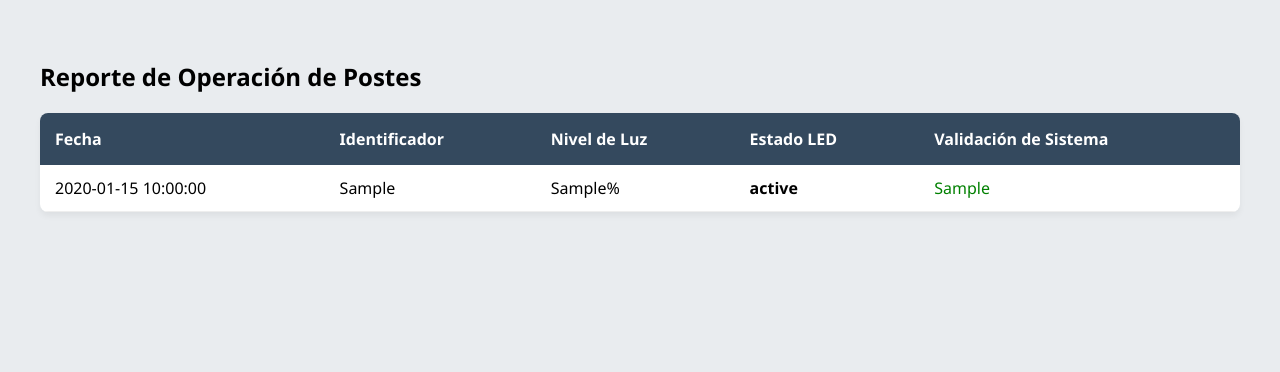
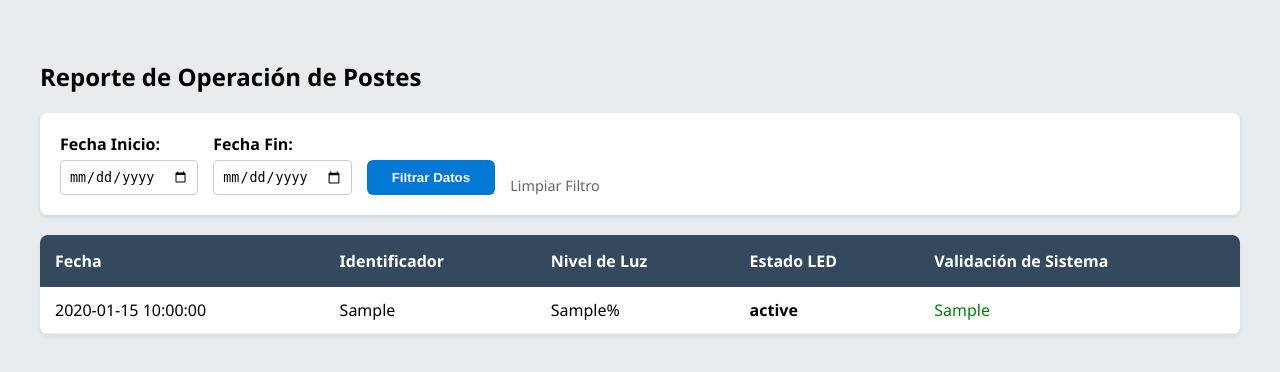
Before and after one commit to karen-g-15/alumbrado-web, a Flask app: page /monitoreo in a window 1280 px wide. Shown: the part 52-424 px from the top of the page. Run offline with Flask 3, Linux system fonts and the light colour scheme; the visitor is signed in with stand-in values (Sample User, id 1); tables that the repository leaves empty or names only in its code hold one stand-in row (values such as "Sample post"); data that the repository does not hold is empty.

Commit message:
Enhance monitoreo.html with date filter form
Added a filter form for date range to the monitoring report.

```diff
--- a/templates/monitoreo.html
+++ b/templates/monitoreo.html
@@ -13,6 +13,20 @@
     </nav>
     <div class="container">
         <h2>Reporte de Operación de Postes</h2>
+        <div class="filter-container" style="background: #fff; padding: 20px; border-radius: 8px; margin-bottom: 20px; box-shadow: 0 2px 4px rgba(0,0,0,0.1);">
+    <form action="{{ url_for('monitoreo') }}" method="GET" style="display: flex; gap: 15px; align-items: flex-end;">
+        <div>
+            <label style="display: block; margin-bottom: 5px; font-weight: bold;">Fecha Inicio:</label>
+            <input type="date" name="fecha_inicio" value="{{ f_ini }}" style="padding: 8px; border: 1px solid #ccc; border-radius: 4px;">
+        </div>
+        <div>
+            <label style="display: block; margin-bottom: 5px; font-weight: bold;">Fecha Fin:</label>
+            <input type="date" name="fecha_fin" value="{{ f_fin }}" style="padding: 8px; border: 1px solid #ccc; border-radius: 4px;">
+        </div>
+        <button type="submit" class="btn-primary" style="width: auto; padding: 10px 25px;">Filtrar Datos</button>
+        <a href="{{ url_for('monitoreo') }}" style="text-decoration: none; color: #666; font-size: 0.9em;">Limpiar Filtro</a>
+    </form>
+</div>
         <table>
             <thead>
                 <tr>
```
